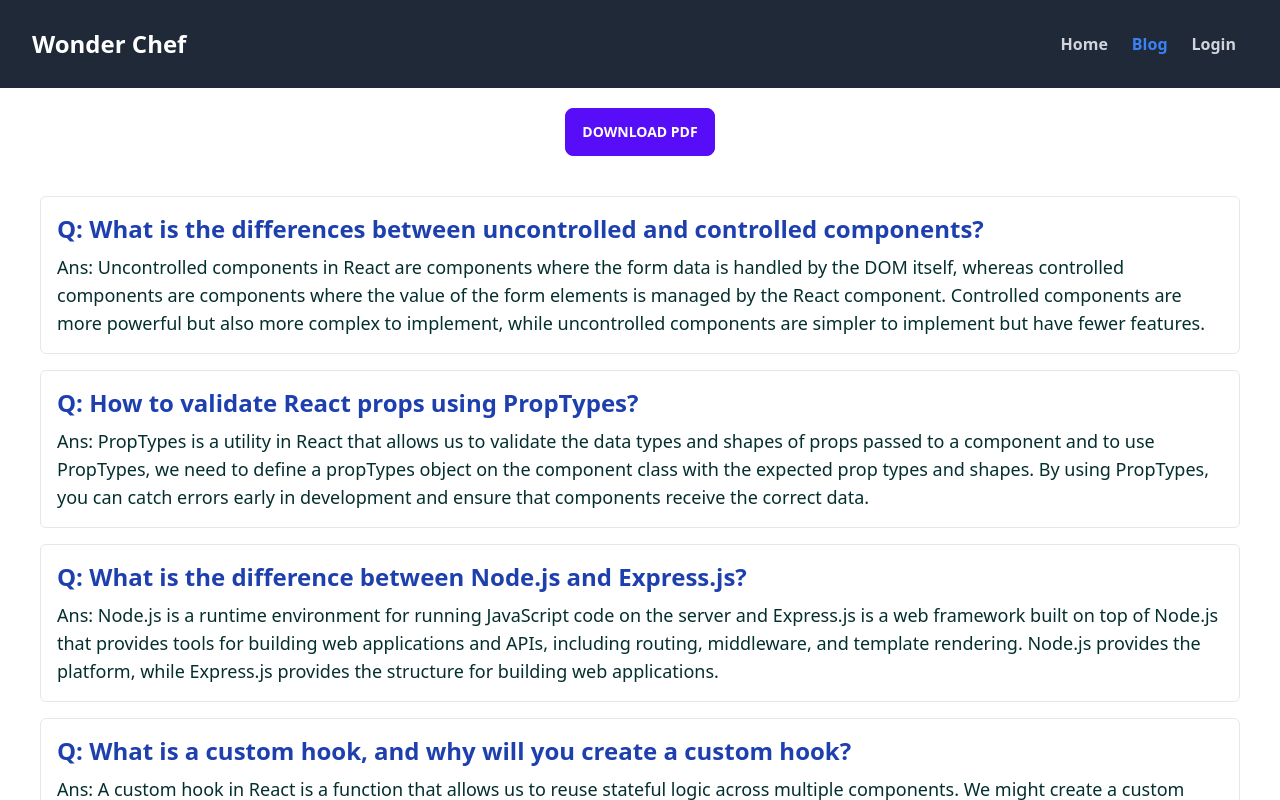
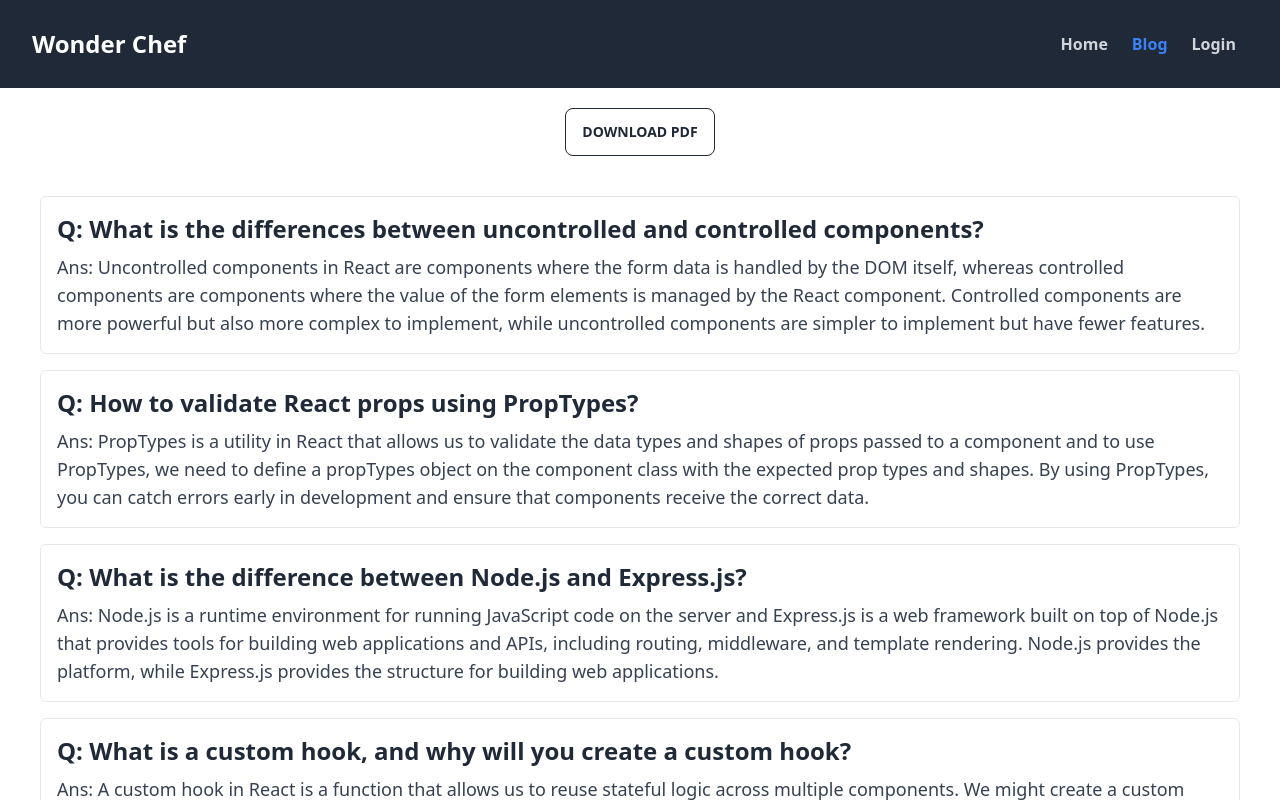
Before and after one commit to mdyasin7636/wonder-chef-client, a React (Vite) app: page /blog in a window 1280 px wide. Shown: the top 800 px of the page. Built offline with nearby package versions, Linux system fonts and the light colour scheme; no server answers.

Commit message:
design updated

```diff
--- a/src/pages/Blog/Blog.jsx
+++ b/src/pages/Blog/Blog.jsx
@@ -4,24 +4,24 @@ import { jsPDF } from "jspdf";
 const Blog = () => {
   const handleDownloadPDF = () => {
     const doc = new jsPDF();
-    doc.text("Q: What is the differences between uncontrolled and controlled components? Ans: Uncontrolled components in React are components where the form data is handled by the DOM itself, whereas controlled components are components where the value of the form elements is managed by the React component. Controlled components are more powerful but also more complex to implement, while uncontrolled components are simpler to implement but have fewer features. Q: How to validate React props using PropTypes? Ans: PropTypes is a utility in React that allows us to validate the data types and shapes of props passed to a component and to use PropTypes, we need to define a propTypes object on the component class with the expected prop types and shapes. By using PropTypes, you can catch errors early in development and ensure that components receive the correct data.", 10, 10);
+    doc.text("Q: What is the differences between uncontrolled and controlled components? Ans: Uncontrolled components in React are components where the form data is handled by the DOM itself, whereas controlled components are components where the value of the form elements is managed by the React component. Controlled components are more powerful but also more complex to implement, while uncontrolled components are simpler to implement but have fewer features.", 10, 10);
     doc.save("a4.pdf");
   };
 
   return (
     <div>
       <div className="mt-5 text-center">
-        <button onClick={handleDownloadPDF} className="btn btn-primary">
+        <button onClick={handleDownloadPDF} className="btn btn-outline">
           Download PDF
         </button>
       </div>
       <div className="mx-10 mt-10">
         <div className="mb-4 border p-4 rounded-md">
-          <h1 className="text-2xl font-bold text-blue-800 mb-2">
+          <h1 className="text-2xl font-bold mb-2">
             Q: What is the differences between uncontrolled and controlled
             components?
           </h1>
-          <p className="text-lg font-medium text-teal-950">
+          <p className="text-lg font-medium text-gray-700">
             Ans: Uncontrolled components in React are components where the form
             data is handled by the DOM itself, whereas controlled components are
             components where the value of the form elements is managed by the
@@ -31,10 +31,10 @@ const Blog = () => {
           </p>
         </div>
         <div className="mb-4 border p-4 rounded-md">
-          <h1 className="text-2xl font-bold text-blue-800 mb-2">
+          <h1 className="text-2xl font-bold mb-2">
             Q: How to validate React props using PropTypes?
           </h1>
-          <p className="text-lg font-medium text-teal-950">
+          <p className="text-lg font-medium text-gray-700">
             Ans: PropTypes is a utility in React that allows us to validate the
             data types and shapes of props passed to a component and to use
             PropTypes, we need to define a propTypes object on the component
@@ -44,10 +44,10 @@ const Blog = () => {
           </p>
         </div>
         <div className="mb-4 border p-4 rounded-md">
-          <h1 className="text-2xl font-bold text-blue-800 mb-2">
+          <h1 className="text-2xl font-bold mb-2">
             Q: What is the difference between Node.js and Express.js?
           </h1>
-          <p className="text-lg font-medium text-teal-950">
+          <p className="text-lg font-medium text-gray-700">
             Ans: Node.js is a runtime environment for running JavaScript code on
             the server and Express.js is a web framework built on top of Node.js
             that provides tools for building web applications and APIs,
@@ -57,10 +57,10 @@ const Blog = () => {
           </p>
         </div>
         <div className="mb-4 border p-4 rounded-md">
-          <h1 className="text-2xl font-bold text-blue-800 mb-2">
+          <h1 className="text-2xl font-bold mb-2">
             Q: What is a custom hook, and why will you create a custom hook?
           </h1>
-          <p className="text-lg font-medium text-teal-950">
+          <p className="text-lg font-medium text-gray-700">
             Ans: A custom hook in React is a function that allows us to reuse
             stateful logic across multiple components. We might create a custom
             hook to encapsulate common behavior, such as fetching data from an
--- a/src/pages/ChefDetails/ChefDetails.jsx
+++ b/src/pages/ChefDetails/ChefDetails.jsx
@@ -64,7 +64,7 @@ const ChefDetails = ({ loading }) => {
             Rating: <span className="font-semibold">{rating} Star</span>
           </p>
           <button
-            class="btn btn-primary mt-4"
+            class="btn btn-outline mt-4"
             disabled={isFavorite}
             onClick={notify}>
             Favorite
@@ -85,10 +85,10 @@ const ChefDetails = ({ loading }) => {
               className="bg-white rounded-lg shadow-lg overflow-hidden border-double  border-4 border-gray-800">
               <div className="p-4">
                 <h4 className="text-lg font-bold"> {recipe.name}</h4>
-                <ul className="my-4 font-bold">
+                <ul className="my-4 font-bold ">
                   Ingredients:
                   {recipe.ingredients.map((ingredient, index) => (
-                    <li key={index} className="font-semibold mt-1">
+                    <li key={index} className="font-semibold ml-5 mt-1 list-disc">
                       {ingredient}
                     </li>
                   ))}
--- a/src/pages/Home/ChefsCard.jsx
+++ b/src/pages/Home/ChefsCard.jsx
@@ -19,7 +19,7 @@ const ChefsCard = ({chefsInfo}) => {
             <p className='font-bold'>Famous For: <span className='font-semibold'> {recipes_number} Recipes</span></p>
             <p className='font-bold'>Liked By: <span className='font-semibold'> {likes} People</span></p>
             <div className="card-actions">
-                 <button onClick={()=> navigate(`/chefDetails/${id}`)} className="btn btn-primary">View Recipes</button>
+                 <button onClick={()=> navigate(`/chefDetails/${id}`)} className="btn btn-outline">View Recipes</button>
             </div>
           </div>
         </div>
--- a/src/pages/Login/Login.jsx
+++ b/src/pages/Login/Login.jsx
@@ -92,13 +92,13 @@ const Login = () => {
               </label>
             </div>
             <div className="form-control mt-6">
-              <button className="btn btn-primary">Login</button>
+              <button className="btn btn-outline">Login</button>
             </div>
           </form>
         </div>
         <div className='space-x-4 mt-4'>
-        <button onClick={handleGoogleSignIn} className='btn btn-primary'>Login With Google</button>
-        <button onClick={handleGithubSignIn} className='btn btn-primary'>Login With Github</button>
+        <button onClick={handleGoogleSignIn} className='btn btn-outline'>Login With Google</button>
+        <button onClick={handleGithubSignIn} className='btn btn-outline'>Login With Github</button>
         </div>
         <p>{error}</p>
       </div>
--- a/src/pages/Register/Register.jsx
+++ b/src/pages/Register/Register.jsx
@@ -98,7 +98,7 @@ const Register = () => {
               </label>
             </div>
             <div className="form-control mt-6">
-              <button className="btn btn-primary">Register</button>
+              <button className="btn btn-outline">Register</button>
             </div>
             <p>{error}</p>
           </form>
```
